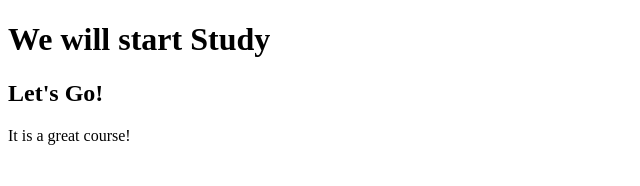
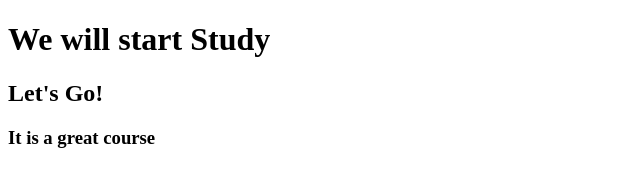
Before and after one commit to tirtarif22/coursera-html-css-js-course, a plain HTML site: page docs/index3.html in a window 1280 px wide. Shown: the full height of the page, 0-640 px from the left. Drawn offline with Linux system fonts and the light colour scheme.

Commit message:
Little revision on Index3.html

```diff
--- a/docs/index3.html
+++ b/docs/index3.html
@@ -6,6 +6,6 @@
 <body>
 <h1>We will start Study</h1>
 <h2>Let's Go!</h2>
-<p>It is a great course!</p>
+<h3>It is a great course</h3>
 </body>
 </html>
```
